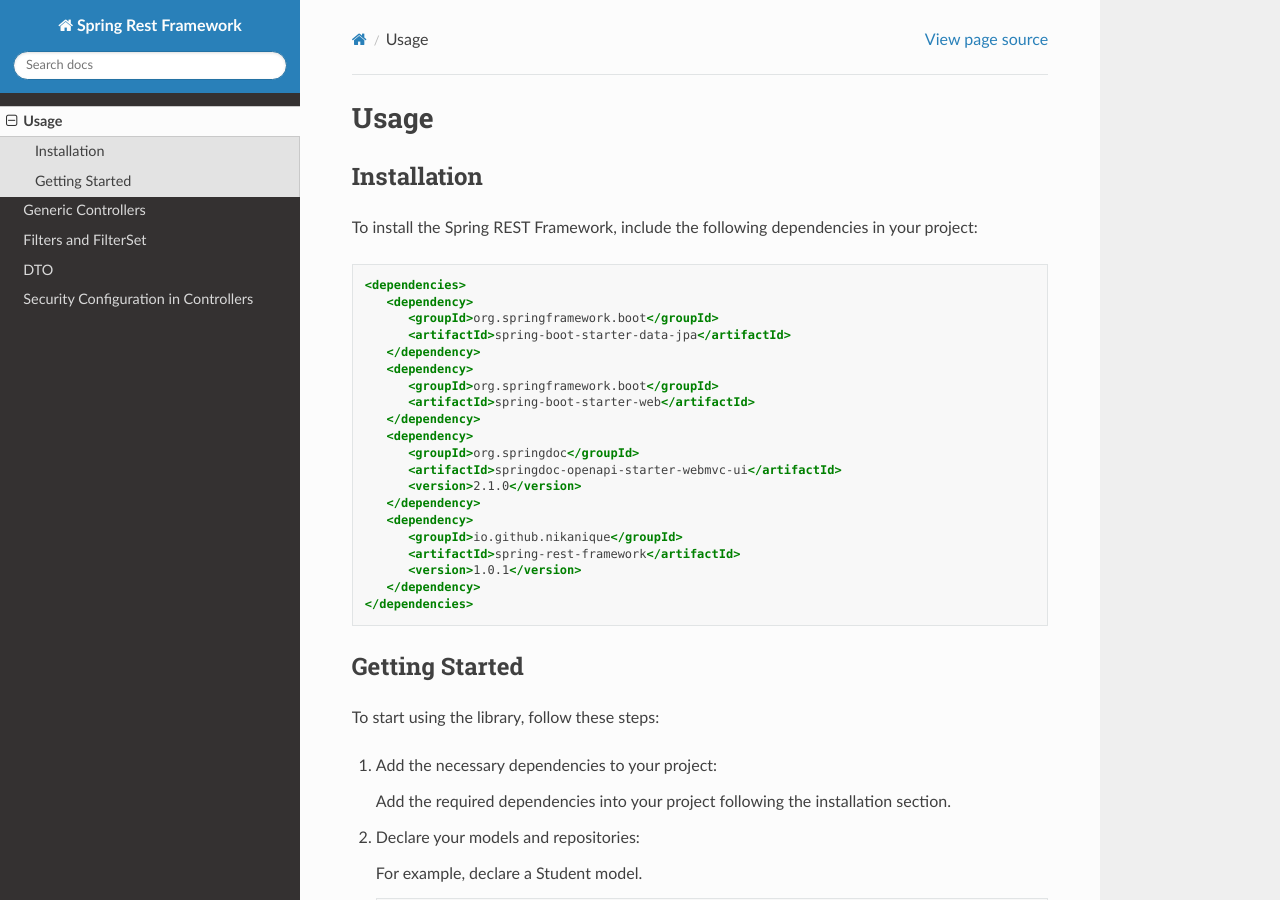
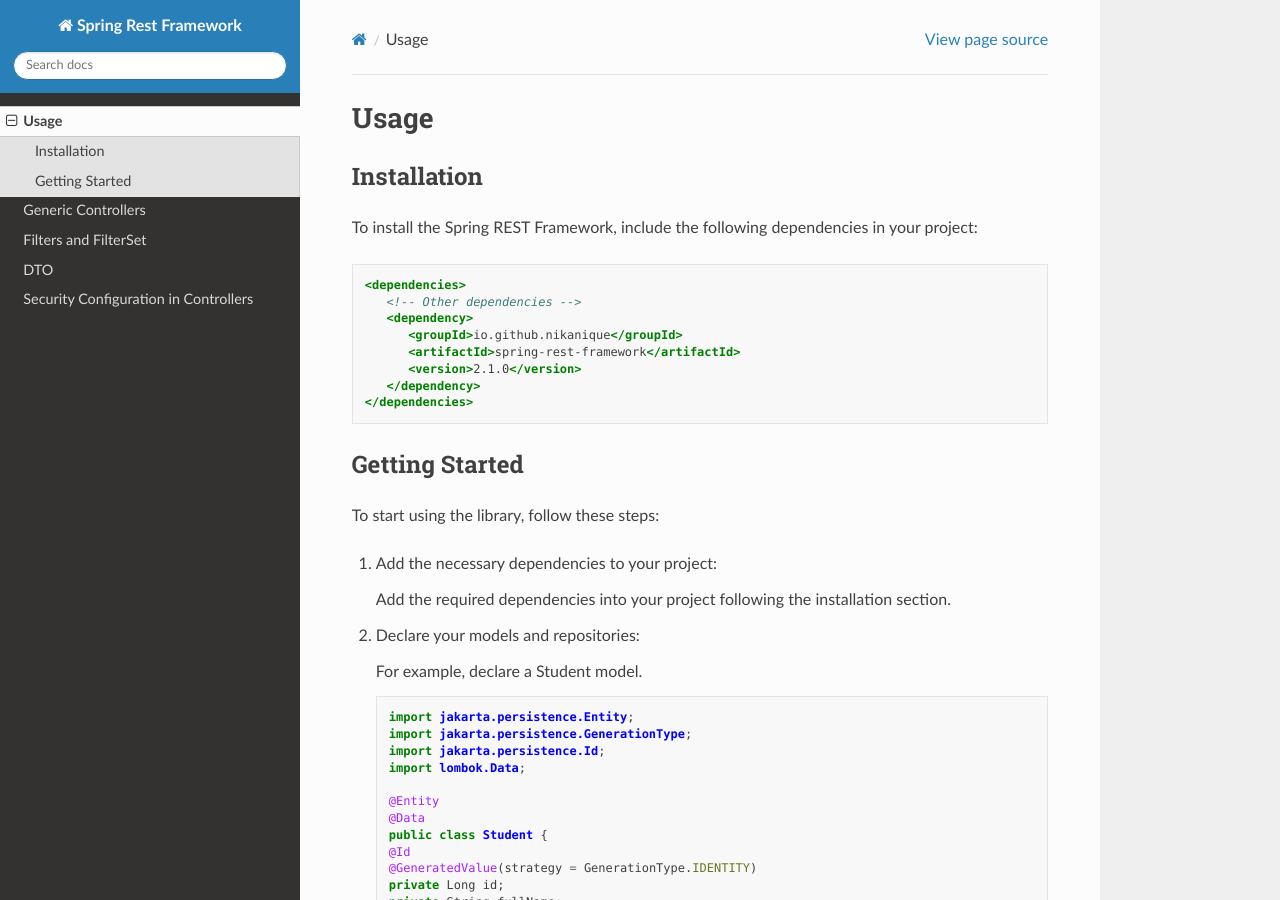
Before and after one commit to nikanique/spring-rest-framework-tutorial, a Sphinx documentation site: the page built from docs/source/Usage.rst, in a window 1280 px wide and 900 px high. Built offline with Sphinx 7.4.7 and the Read the Docs theme 3.1.0, drawn with Linux system fonts in a browser that asks for light colours; pages that are not in the unit, such as notebooks, are missing from menus.

Commit message:
fix: resolve usage issue

```diff
--- a/docs/source/Usage.rst
+++ b/docs/source/Usage.rst
@@ -11,23 +11,11 @@
 .. code-block:: xml
 
    <dependencies>
-      <dependency>
-         <groupId>org.springframework.boot</groupId>
-         <artifactId>spring-boot-starter-data-jpa</artifactId>
-      </dependency>
-      <dependency>
-         <groupId>org.springframework.boot</groupId>
-         <artifactId>spring-boot-starter-web</artifactId>
-      </dependency>
-      <dependency>
-         <groupId>org.springdoc</groupId>
-         <artifactId>springdoc-openapi-starter-webmvc-ui</artifactId>
-         <version>2.1.0</version>
-      </dependency>
+      <!-- Other dependencies -->
       <dependency>
          <groupId>io.github.nikanique</groupId>
          <artifactId>spring-rest-framework</artifactId>
-         <version>1.0.1</version>
+         <version>2.1.0</version>
       </dependency>
    </dependencies>
 
```
